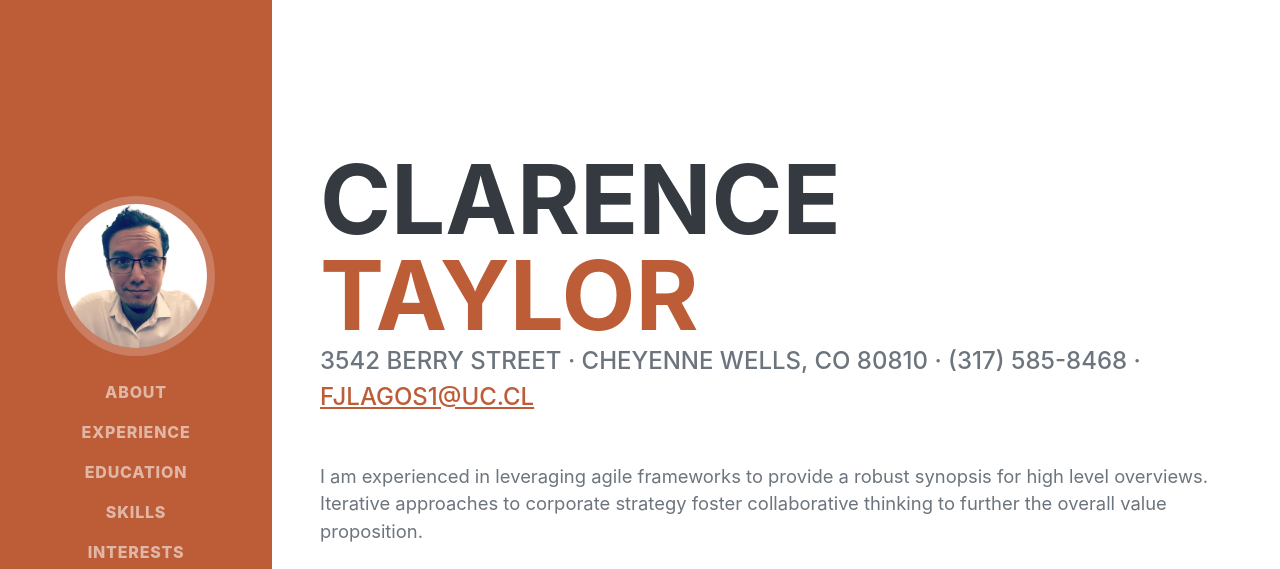
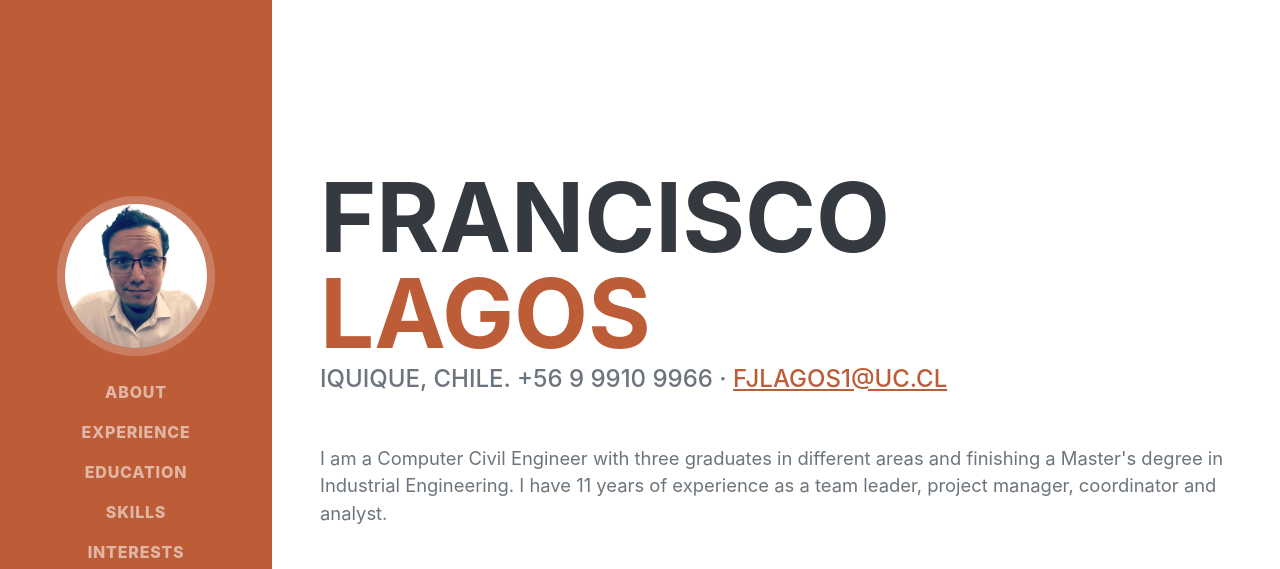
Before and after one commit to pancholakes/pancholakes.github.io, a plain HTML site: page index.html in a window 1280 px wide. Shown: the top 569 px of the page. Drawn offline with nearby package versions, Linux system fonts and the light colour scheme; a web font is replaced by a local one.

Commit message:
Update profile

```diff
--- a/index.html
+++ b/index.html
@@ -40,14 +40,14 @@
             <section class="resume-section" id="about">
                 <div class="resume-section-content">
                     <h1 class="mb-0">
-                        Clarence
-                        <span class="text-primary">Taylor</span>
+                        Francisco
+                        <span class="text-primary">Lagos</span>
                     </h1>
                     <div class="subheading mb-5">
-                        3542 Berry Street · Cheyenne Wells, CO 80810 · (317) 585-8468 ·
+			    Iquique, Chile. +56 9 9910 9966 ·
                         <a href="mailto:name@email.com">fjlagos1@uc.cl</a>
                     </div>
-                    <p class="lead mb-5">I am experienced in leveraging agile frameworks to provide a robust synopsis for high level overviews. Iterative approaches to corporate strategy foster collaborative thinking to further the overall value proposition.</p>
+                    <p class="lead mb-5">I am a Computer Civil Engineer with three graduates in different areas and finishing a Master's degree in Industrial Engineering. I have 11 years of experience as a team leader, project manager, coordinator and analyst.</p>
                     <div class="social-icons">
                         <a class="social-icon" href="#!"><i class="fab fa-linkedin-in"></i></a>
                         <a class="social-icon" href="#!"><i class="fab fa-github"></i></a>
```
